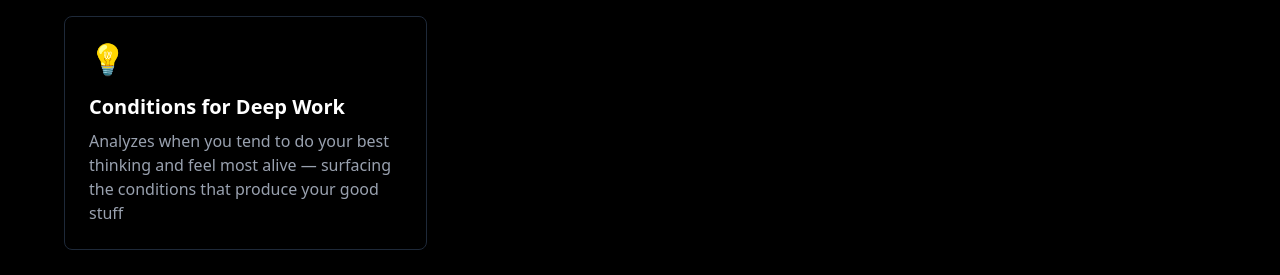
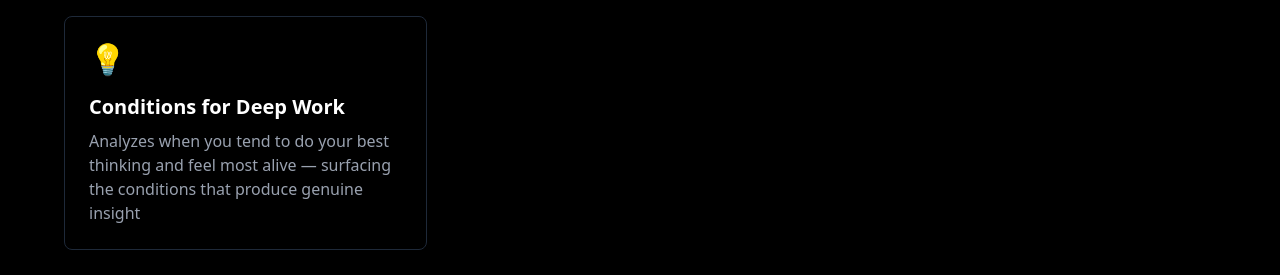
Before and after one commit to WheelReinvent/Tectonika, a Next.js app: page / in a window 1280 px wide. Shown: the part 2540-2815 px from the top of the page. Built offline with nearby package versions, Linux system fonts and the light colour scheme.

Commit message:
Refine Features.tsx wording for clarity while maintaining authentic tone
Co-authored-by: livanitskyi <120061782+livanitskyi@users.noreply.github.com>

```diff
--- a/components/Features.tsx
+++ b/components/Features.tsx
@@ -32,7 +32,7 @@ export default function Features() {
     },
     {
       title: "Conditions for Deep Work",
-      description: "Analyzes when you tend to do your best thinking and feel most alive — surfacing the conditions that produce your good stuff",
+      description: "Analyzes when you tend to do your best thinking and feel most alive — surfacing the conditions that produce genuine insight",
       icon: "💡"
     }
   ];
```
